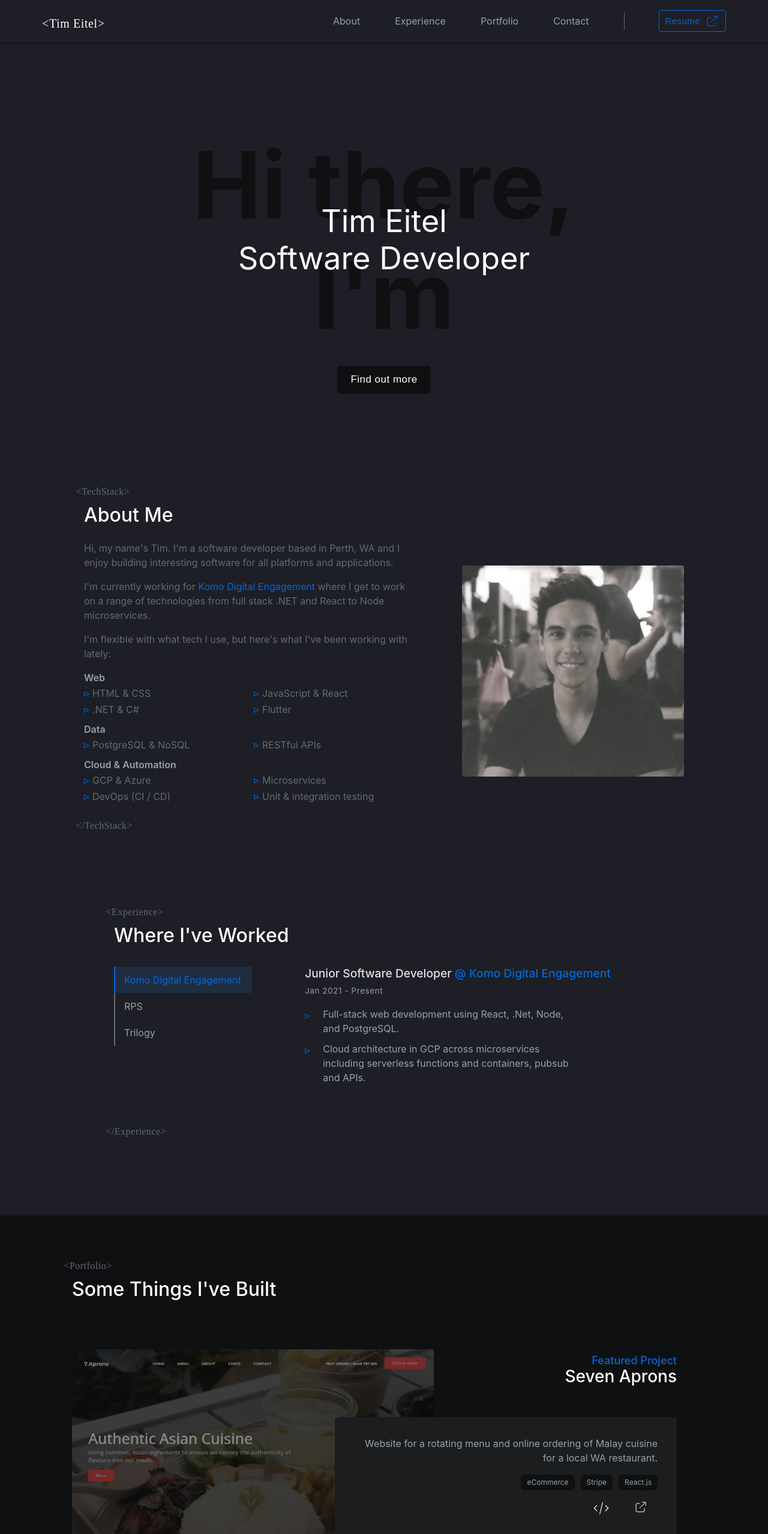
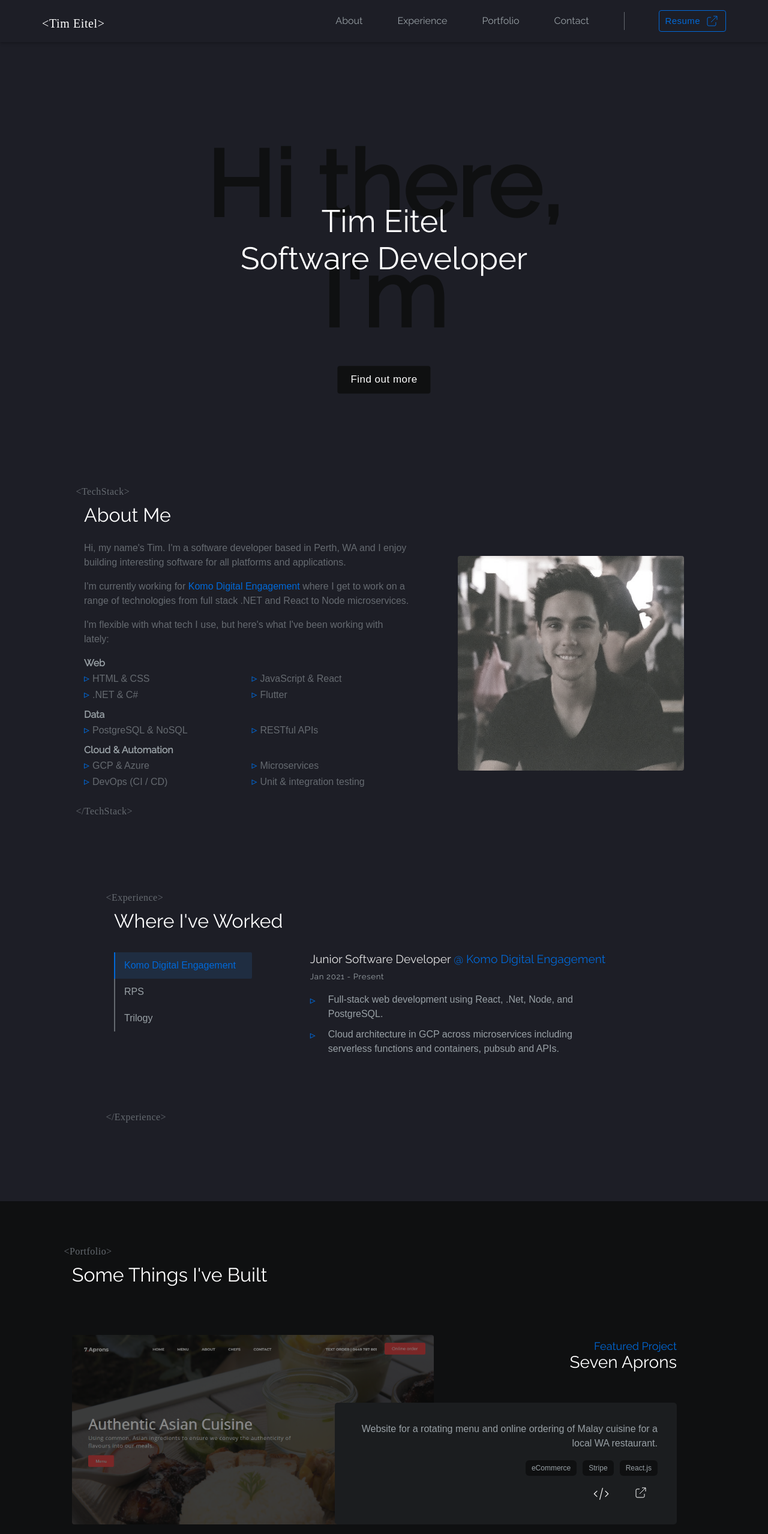
Before and after one commit to timeitel/portfolio, a Next.js app: page / in a window 1280 px wide. Shown: the top 2558 px of the page at 60% size. Built offline with nearby package versions, Linux system fonts and the light colour scheme; a web font is replaced by a local one.

Commit message:
style: heading font

```diff
--- a/common/styles/globals.ts
+++ b/common/styles/globals.ts
@@ -6,8 +6,7 @@ export const getGlobalStyles = (theme: ITheme) => css`
   body {
     padding: 0;
     margin: 0;
-    font-family: -apple-system, BlinkMacSystemFont, Segoe UI, Roboto, Oxygen,
-      Ubuntu, Cantarell, Fira Sans, Droid Sans, Helvetica Neue, sans-serif;
+    font-family: Arial, Helvetica, sans-serif;
     scroll-behavior: smooth;
     color: ${theme.color.grey600};
     max-width: 100%;
@@ -28,6 +27,15 @@ export const getGlobalStyles = (theme: ITheme) => css`
 
   li {
     list-style: none;
+  }
+
+  h1,
+  h2,
+  h3,
+  h4,
+  h5,
+  h6 {
+    font-family: Raleway;
   }
 
   section {
--- a/modules/Footer/Footer.tsx
+++ b/modules/Footer/Footer.tsx
@@ -18,7 +18,7 @@ export const Footer: FC<Props> = () => {
         <HtmlName>{"</Tim Eitel>"}</HtmlName>
       </div>
       <StyledLinksContainer>
-        <StyledList style={{ marginRight: "5rem" }}>
+        <StyledList style={{ marginRight: "5rem", fontFamily: "Raleway" }}>
           <ListItem>
             <Link href="/">Home</Link>
           </ListItem>
--- a/modules/Navbar/Navbar.tsx
+++ b/modules/Navbar/Navbar.tsx
@@ -28,7 +28,7 @@ export const Navbar: FC<Props> = () => {
     <StyledNav style={navStyle} ref={ref}>
       <StyledNavInner>
         <HtmlName>{"<Tim Eitel>"}</HtmlName>
-        <StyledNavList>
+        <StyledNavList style={{ fontFamily: "Raleway" }}>
           <StyledNavItem>
             <a href="#about">About</a>
           </StyledNavItem>
--- a/modules/Portfolio/Portfolio.tsx
+++ b/modules/Portfolio/Portfolio.tsx
@@ -53,9 +53,9 @@ export const Portfolio: FC<Props> = ({ projects }) => {
           }}
           className="portfolio-closing-tag"
         >
-          <p style={{ marginTop: "5rem" }} className="section__subtitle">
+          <h6 style={{ marginTop: "5rem" }} className="section__subtitle">
             Want to see more of my projects?
-          </p>
+          </h6>
           <Link
             href="https://github.com/timeitel/"
             target="_blank"
@@ -66,8 +66,8 @@ export const Portfolio: FC<Props> = ({ projects }) => {
               justifyContent: "center",
             }}
           >
-            <span>Browse</span>
             <ExternalLinkIcon />
+            <span style={{ marginLeft: "0.25rem" }}>Browse</span>
           </Link>
         </div>
       </animated.div>
--- a/modules/Project/styled.ts
+++ b/modules/Project/styled.ts
@@ -27,7 +27,7 @@ export const FigureCaption = styled.figcaption`
   border-radius: 5px;
 `;
 
-export const ProjectSubtitle = styled.div`
+export const ProjectSubtitle = styled.h6`
   font-size: clamp(14px, 5vw, 18px);
   line-height: 1.2;
   margin: 0.5rem 0 1.25rem;
@@ -36,7 +36,7 @@ export const ProjectSubtitle = styled.div`
   color: ${(p) => p.theme.color.blue600};
 `;
 
-export const ProjectTitle = styled.div`
+export const ProjectTitle = styled.h4`
   font-size: clamp(24px, 5vw, 28px);
   font-weight: 600;
   white-space: nowrap;
--- a/pages/index.tsx
+++ b/pages/index.tsx
@@ -29,6 +29,10 @@ const Home: FC<Props> = ({ jobs, projects }) => {
         <link rel="icon" href="/favicon.svg" />
         <link
           href="https://fonts.googleapis.com/css2?family=La+Belle+Aurore&display=swap"
+          rel="stylesheet"
+        />
+        <link
+          href="https://fonts.googleapis.com/css2?family=Raleway&display=swap"
           rel="stylesheet"
         />
       </Head>
```
